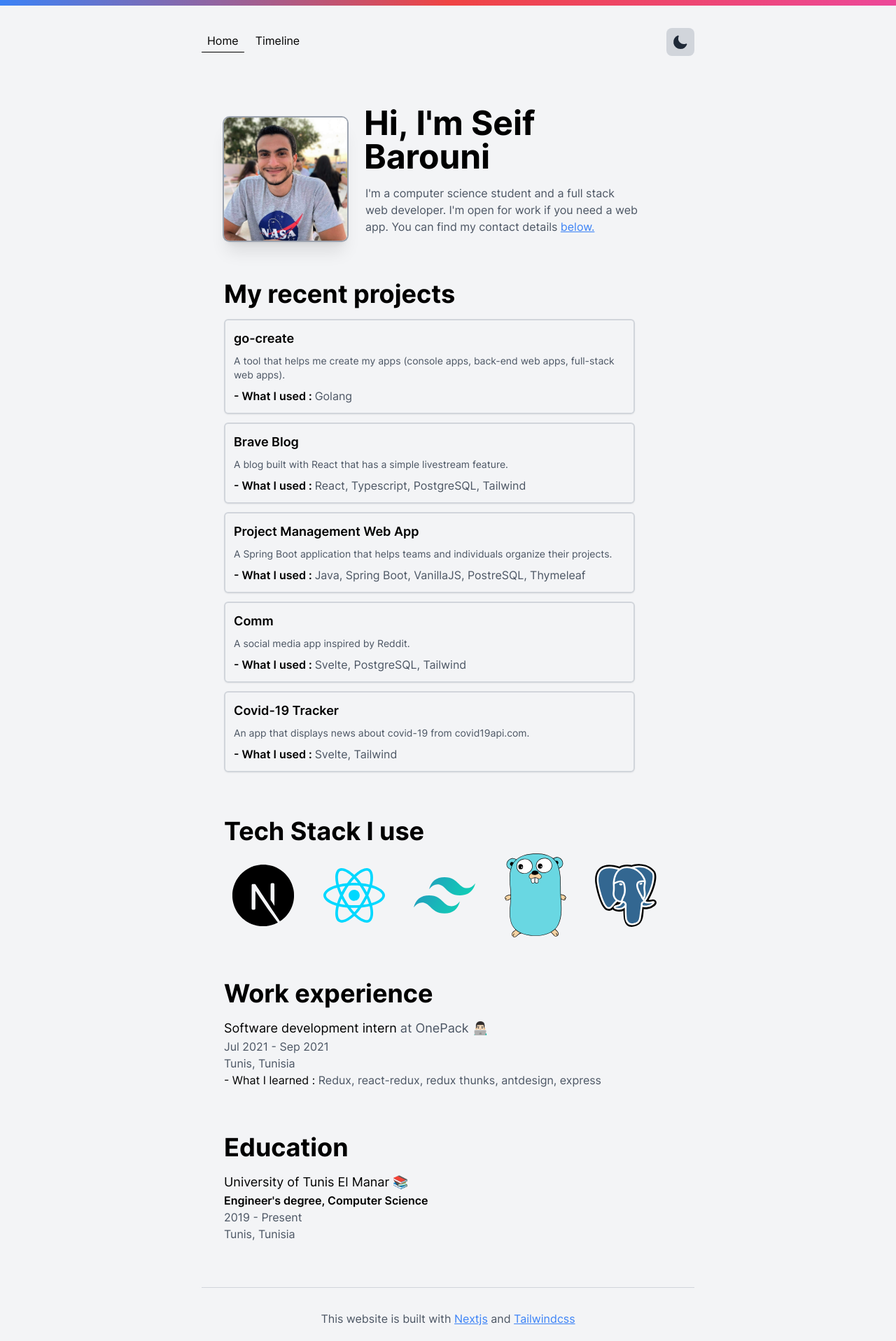
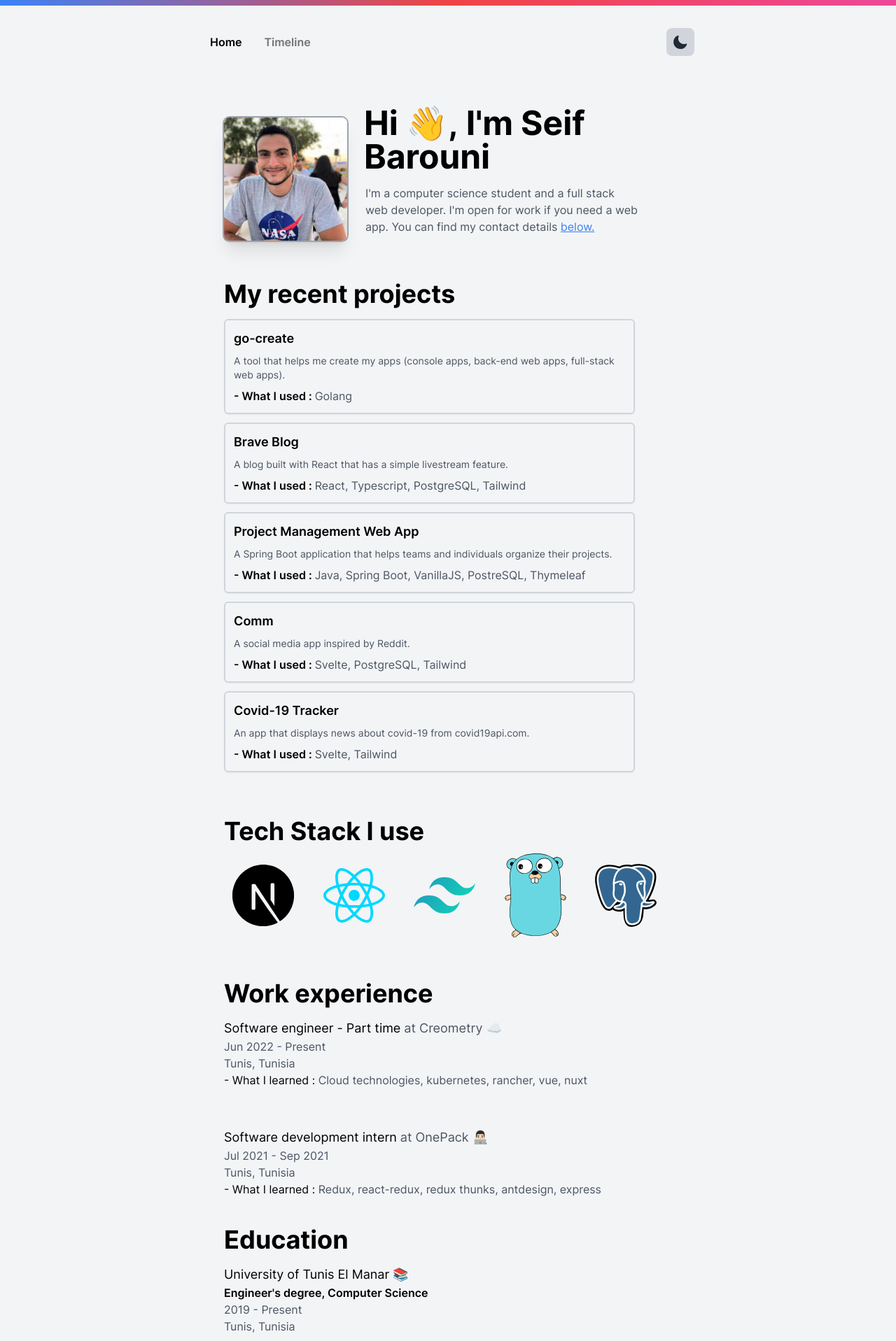
Before and after one commit to Seifbarouni/seifbarouni.live, a Next.js app: page / in a window 1280 px wide. Shown: the top 1917 px of the page at 70% size. Built offline with nearby package versions, Linux system fonts and the light colour scheme; what tailwindcss-no-scrollbar would draw is missing.

Commit message:
design + data updates

```diff
--- a/components/home/WorkExperience.tsx
+++ b/components/home/WorkExperience.tsx
@@ -1,20 +1,34 @@
-interface WorkExperienceProps {}
+interface WorkExperienceProps {
+  jobTitle: string
+  company: string
+  startDate: string
+  endDate: string
+  location: string
+  whatIlearned: string
+}
 
-const WorkExperience: React.FC<WorkExperienceProps> = () => {
+const WorkExperience: React.FC<WorkExperienceProps> = ({
+  jobTitle,
+  company,
+  startDate,
+  endDate,
+  whatIlearned,
+  location,
+}) => {
   return (
-    <p className="flex flex-col text-gray-600 dark:text-gray-400 mb-16 pt-4">
+    <p className="flex flex-col text-gray-600 dark:text-gray-400 mb-10 pt-4">
       <span className="text-lg">
         {' '}
-        <span className="dark:text-white text-black">
-          Software development intern
-        </span>{' '}
-        at OnePack 👨🏻‍💻
+        <span className="dark:text-white text-black">{jobTitle}</span> at{' '}
+        {company}
       </span>
-      <span>Jul 2021 - Sep 2021</span>
-      <span>Tunis, Tunisia</span>
+      <span>
+        {startDate} - {endDate}
+      </span>
+      <span>{location}</span>
       <span>
         <span className="dark:text-white text-black">- What I learned : </span>{' '}
-        <span>Redux, react-redux, redux thunks, antdesign, express</span>
+        <span>{whatIlearned}</span>
       </span>
     </p>
   )
--- a/components/shared/Layout.tsx
+++ b/components/shared/Layout.tsx
@@ -34,9 +34,10 @@ const Layout: React.FC<LayoutProps> = ({ children, selected }) => {
           <Link href="/">
             <div
               className={`${
-                selected === 'home' &&
-                'border-b dark:border-white border-black pb-1'
-              } cursor-pointer  rounded-t-lg px-2`}
+                selected === 'home'
+                  ? 'dark:text-neutral-200'
+                  : 'dark:text-neutral-500 text-neutral-500'
+              } cursor-pointer hover:ease-in duration-150 dark:hover:bg-zinc-700 hover:bg-neutral-200 rounded-lg py-1 px-3 font-semibold dark:hover:text-neutral-200`}
             >
               Home
             </div>
@@ -44,9 +45,10 @@ const Layout: React.FC<LayoutProps> = ({ children, selected }) => {
           <Link href="/timeline">
             <div
               className={`${
-                selected === 'timeline' &&
-                'border-b  dark:border-white border-black pb-1'
-              } cursor-pointer px-2`}
+                selected === 'timeline'
+                  ? 'dark:text-neutral-200'
+                  : 'dark:text-neutral-500 text-neutral-500'
+              } cursor-pointer hover:ease-in duration-150 dark:hover:bg-zinc-700 hover:bg-neutral-200 rounded-lg py-1 px-3 font-semibold dark:hover:text-neutral-200`}
             >
               Timeline
             </div>
--- a/components/timeline/FullTimeline.tsx
+++ b/components/timeline/FullTimeline.tsx
@@ -61,6 +61,18 @@ const FullTimeline: React.FC<FullTimelineProps> = ({}) => {
     <div className="pt-8 pb-8 w-11/12">
       <Year>2022</Year>
       <ul>
+        <Achievement title="Got my first part time job as a software engineer">
+          <p>
+            Learning more about Kubernetes and how to use it to deploy
+            applications.
+          </p>
+        </Achievement>
+        <Achievement title="Learned more about Devops and agile methodologies">
+          <p>
+            Agile is an approach to software development that seeks the
+            continuous delivery of working software created in rapid iterations.
+          </p>
+        </Achievement>
         <Achievement title="Started the second semester of my studies"></Achievement>
       </ul>
       <Year>2021</Year>
--- a/pages/index.tsx
+++ b/pages/index.tsx
@@ -25,7 +25,7 @@ export default function Home() {
           </div>
           <div className="flex flex-col xl:w-2/3 xl:ml-6 xl:mt-4">
             <h1 className="text-3xl md:text-5xl dark:text-white text-black font-bold pt-6">
-              Hi, I'm Seif Barouni
+              Hi 👋, I'm Seif Barouni
             </h1>
             <h2 className="text-gray-600 dark:text-gray-400 pt-4 ml-0.5 md:w-11/12 mb-16">
               I'm a computer science student and a full stack web developer. I'm
@@ -53,7 +53,22 @@ export default function Home() {
         <h1 className="text-3xl md:text-4xl dark:text-white text-black font-bold">
           Work experience
         </h1>
-        <WorkExperience />
+        <WorkExperience
+          jobTitle="Software engineer - Part time"
+          company="Creometry ☁️"
+          startDate="Jun 2022"
+          endDate="Present"
+          whatIlearned={'Cloud technologies, kubernetes, rancher, vue, nuxt'}
+          location="Tunis, Tunisia"
+        />
+        <WorkExperience
+          jobTitle="Software development intern"
+          company="OnePack 👨🏻‍💻"
+          startDate="Jul 2021"
+          endDate="Sep 2021"
+          whatIlearned={'Redux, react-redux, redux thunks, antdesign, express'}
+          location="Tunis, Tunisia"
+        />
         <h1 className="text-3xl md:text-4xl dark:text-white text-black font-bold">
           Education
         </h1>
```
